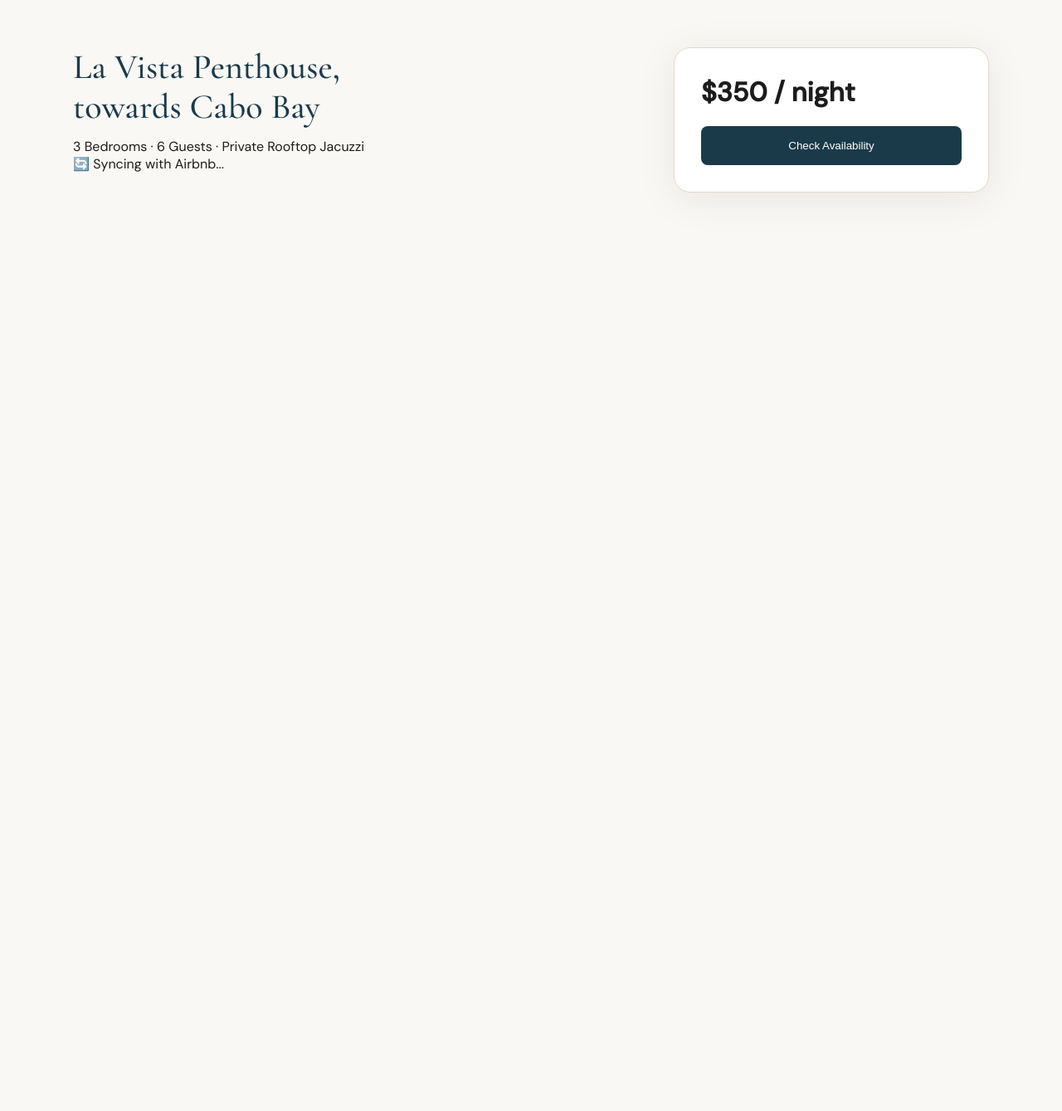
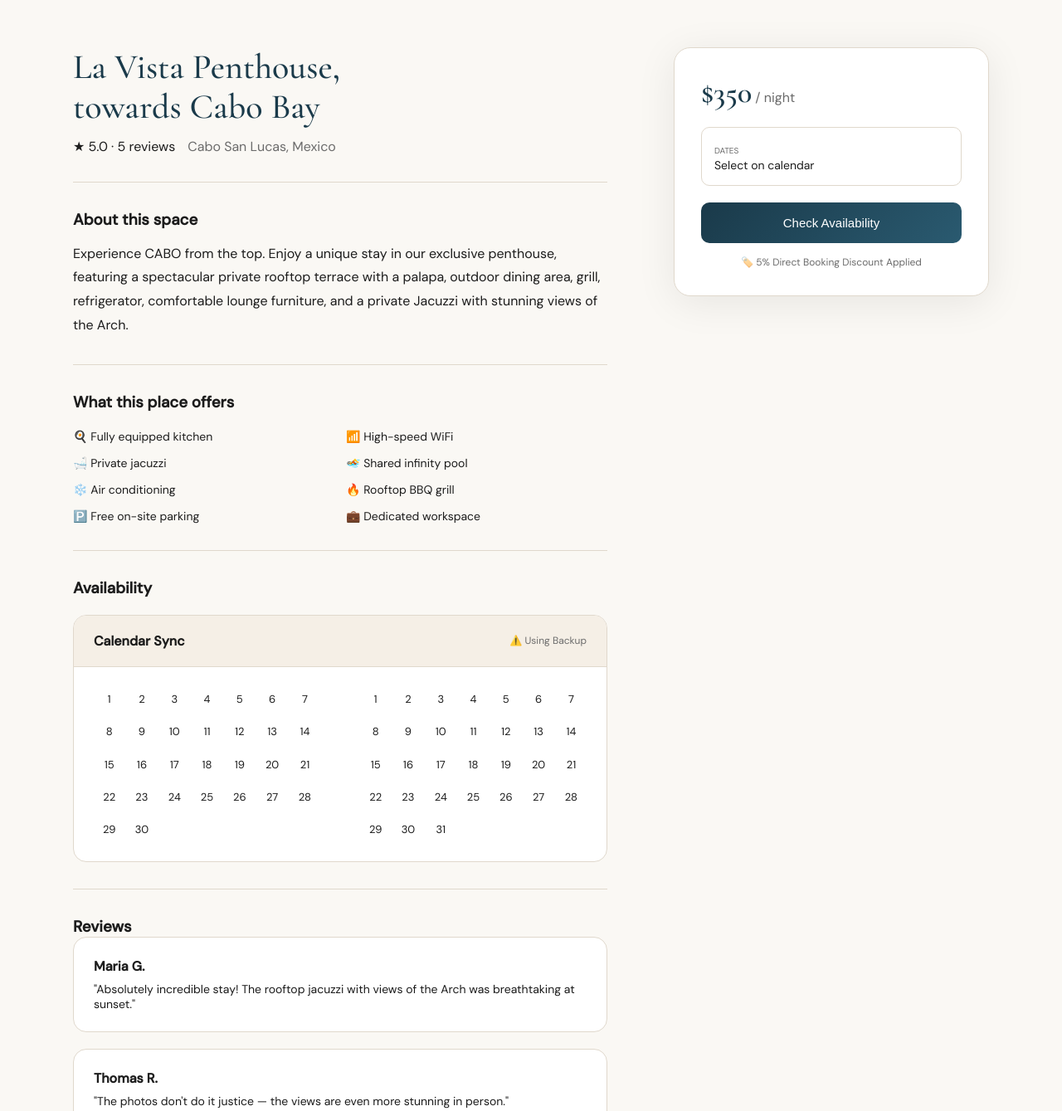
Before and after one commit to thebandandi/lavistapenthouse, a website: page index.html in a window 1280 px wide. Shown: the part 826-2165 px from the top of the page at 83% size. Before the commit the page ends 1118 px from the top, so only its background shows below. Drawn offline with nearby package versions, Linux system fonts and the light colour scheme; no server answers.

Commit message:
Update index.html

```diff
--- a/index.html
+++ b/index.html
@@ -3,7 +3,7 @@
 <head>
 <meta charset="UTF-8">
 <meta name="viewport" content="width=device-width, initial-scale=1.0">
-<title>La Vista Penthouse | Luxury Vacation Rental Cabo San Lucas | Private Rooftop Jacuzzi & Bay Views</title>
+<title>La Vista Penthouse | Luxury Vacation Rental Cabo San Lucas</title>
 <link href="https://fonts.googleapis.com/css2?family=Cormorant+Garamond:ital,wght@0,300;0,400;0,500;0,600;1,300;1,400&family=DM+Sans:wght@300;400;500&display=swap" rel="stylesheet">
 <script src="https://js.stripe.com/v3/"></script>
 <style>
@@ -13,6 +13,8 @@
   nav { position:sticky; top:0; z-index:100; background:rgba(250,248,244,0.93); backdrop-filter:blur(12px); border-bottom:1px solid var(--border); display:flex; align-items:center; justify-content:space-between; padding:16px 48px; }
   .nav-logo { font-family:'Cormorant Garamond',serif; font-size:22px; font-weight:600; color:var(--deep-ocean); }
   .nav-logo span { color:var(--terracotta); }
+  .nav-links { display:flex; gap:32px; }
+  .nav-links a { text-decoration:none; font-size:13px; font-weight:500; color:var(--muted); text-transform:uppercase; letter-spacing:.06em; }
   .gallery-grid { display:grid; grid-template-columns:1fr 1fr; grid-template-rows:380px 380px; gap:4px; position:relative; overflow:hidden; }
   .gallery-grid img { width:100%; height:100%; object-fit:cover; transition:transform .5s ease; cursor:pointer; }
   .gallery-grid img:hover { transform:scale(1.02); }
@@ -20,37 +22,110 @@
   .main-layout { max-width:1200px; margin:0 auto; display:grid; grid-template-columns:1fr 380px; gap:80px; padding:60px 48px; align-items:start; }
   .property-title { font-family:'Cormorant Garamond',serif; font-size:42px; font-weight:500; line-height:1.15; color:var(--deep-ocean); margin-bottom:12px; }
   .booking-widget { position:sticky; top:88px; border:1px solid var(--border); border-radius:20px; padding:32px; background:var(--card-bg); box-shadow:0 8px 48px rgba(0,0,0,.08); }
+  .price-line .price { font-family:'Cormorant Garamond',serif; font-size:36px; font-weight:600; color:var(--deep-ocean); }
+  .book-btn { width:100%; padding:16px; background:linear-gradient(135deg,var(--deep-ocean),#2a5a70); color:#fff; border:none; border-radius:10px; font-size:15px; font-weight:500; cursor:pointer; transition:all .2s; }
+  .book-btn:hover { background:linear-gradient(135deg,var(--terracotta),#d4825a); }
+  .calendar-container { border:1px solid var(--border); border-radius:16px; overflow:hidden; background:var(--card-bg); margin-top:20px; }
+  .cal-header { display:flex; align-items:center; justify-content:space-between; padding:20px 24px; background:var(--sand); border-bottom:1px solid var(--border); }
+  .cal-months { display:grid; grid-template-columns:1fr 1fr; }
+  .cal-month { padding:20px 24px; }
+  .cal-days { display:grid; grid-template-columns:repeat(7,1fr); gap:2px; text-align:center; }
+  .cal-day { aspect-ratio:1; display:flex; align-items:center; justify-content:center; font-size:13px; cursor:pointer; border-radius:50%; }
+  .cal-day.booked { color:var(--border); text-decoration:line-through; cursor:not-allowed; }
+  .amenities-grid { display:grid; grid-template-columns:1fr 1fr; gap:14px; margin-top:20px; }
+  .amenity-item { display:flex; align-items:center; gap:12px; font-size:14px; }
+  .review-card { padding:24px; border:1px solid var(--border); border-radius:16px; background:var(--card-bg); margin-bottom:20px; }
+  .divider { border:none; border-top:1px solid var(--border); margin:32px 0; }
 </style>
 </head>
 <body>
-<nav><div class="nav-logo">La Vista <span>Penthouse</span></div></nav>
-<div class="gallery-grid">
+<nav>
+  <div class="nav-logo">La Vista <span>Penthouse</span></div>
+  <div class="nav-links">
+    <a href="#photos">Photos</a>
+    <a href="#amenities">Amenities</a>
+    <a href="#reviews">Reviews</a>
+  </div>
+</nav>
+
+<div class="gallery-grid" id="photos">
   <img class="gallery-main" src="https://res.cloudinary.com/dxrpu5chf/image/upload/v1773597542/eb4da665-417a-4392-9885-2a88eaef1974_rooftop_view_2_13_xshg2q.avif">
   <img src="https://res.cloudinary.com/dxrpu5chf/image/upload/v1773597525/526a296e-5666-4e6e-81d5-aea202041d8c_Best_nighttime_hot_tub_18_wyust4.avif">
   <img src="https://res.cloudinary.com/dxrpu5chf/image/upload/v1773597538/b3f0dc14-b454-4fac-beb2-4b2789fa8447_Best_daytime_hot_tub_19_oaluts.avif">
 </div>
+
 <div class="main-layout">
   <div class="left-col">
     <h1 class="property-title">La Vista Penthouse,<br>towards Cabo Bay</h1>
-    <p>3 Bedrooms · 6 Guests · Private Rooftop Jacuzzi</p>
-    <div id="availability-status">🔄 Syncing with Airbnb...</div>
+    <div style="margin-bottom:20px;"><span class="rating-badge">★ 5.0 · 5 reviews</span><span style="margin-left:15px; color:var(--muted);">Cabo San Lucas, Mexico</span></div>
+    <hr class="divider">
+    <h3>About this space</h3>
+    <p style="line-height:1.8; margin-top:15px;">Experience CABO from the top. Enjoy a unique stay in our exclusive penthouse, featuring a spectacular private rooftop terrace with a palapa, outdoor dining area, grill, refrigerator, comfortable lounge furniture, and a private Jacuzzi with stunning views of the Arch.</p>
+    <hr class="divider" id="amenities">
+    <h3>What this place offers</h3>
+    <div class="amenities-grid">
+      <div class="amenity-item">🍳 Fully equipped kitchen</div>
+      <div class="amenity-item">📶 High-speed WiFi</div>
+      <div class="amenity-item">🛁 Private jacuzzi</div>
+      <div class="amenity-item">🏊 Shared infinity pool</div>
+      <div class="amenity-item">❄️ Air conditioning</div>
+      <div class="amenity-item">🔥 Rooftop BBQ grill</div>
+      <div class="amenity-item">🅿️ Free on-site parking</div>
+      <div class="amenity-item">💼 Dedicated workspace</div>
+    </div>
+    <hr class="divider">
+    <h3>Availability</h3>
+    <div class="calendar-container">
+      <div class="cal-header"><strong>Calendar Sync</strong> <span id="cal-sync" style="font-size:12px; color:var(--muted);">🔄 Syncing with Airbnb...</span></div>
+      <div class="cal-months"><div class="cal-month"><div class="cal-days" id="cal-0"></div></div><div class="cal-month"><div class="cal-days" id="cal-1"></div></div></div>
+    </div>
+    <hr class="divider" id="reviews">
+    <h3>Reviews</h3>
+    <div class="review-card"><strong>Maria G.</strong><p style="font-size:14px; margin-top:8px;">"Absolutely incredible stay! The rooftop jacuzzi with views of the Arch was breathtaking at sunset."</p></div>
+    <div class="review-card"><strong>Thomas R.</strong><p style="font-size:14px; margin-top:8px;">"The photos don't do it justice — the views are even more stunning in person."</p></div>
   </div>
   <div class="right-col">
     <div class="booking-widget">
-      <div style="font-size:32px; font-weight:600;">$350 / night</div>
-      <button style="width:100%; padding:16px; background:var(--deep-ocean); color:white; border:none; border-radius:8px; margin-top:20px;">Check Availability</button>
+      <div class="price-line"><span class="price">$350</span><span style="color:var(--muted)"> / night</span></div>
+      <div style="margin:20px 0; border:1px solid var(--border); border-radius:10px; padding:15px;"><label style="font-size:10px; text-transform:uppercase; color:var(--muted);">Dates</label><div style="font-size:14px;">Select on calendar</div></div>
+      <button class="book-btn">Check Availability</button>
+      <p style="text-align:center; font-size:12px; color:var(--muted); margin-top:15px;">🏷️ 5% Direct Booking Discount Applied</p>
     </div>
   </div>
 </div>
+
 <script>
+  let booked = new Set();
   async function sync() {
     try {
       const res = await fetch('/api/get-availability');
       const data = await res.json();
-      if(data.ranges) document.getElementById('availability-status').textContent = "✅ Airbnb Sync Successful";
-    } catch(e) { console.log("Sync error", e); }
+      if(data.ranges) {
+        data.ranges.forEach(([s, e]) => {
+          let d = new Date(s);
+          while(d <= new Date(e)) { booked.add(d.toISOString().split('T')[0]); d.setDate(d.getDate()+1); }
+        });
+        document.getElementById('cal-sync').textContent = "✅ Synced with Airbnb";
+        render();
+      }
+    } catch(e) { document.getElementById('cal-sync').textContent = "⚠️ Using Backup"; }
   }
-  sync();
+  function render() {
+    for(let m=0; m<2; m++) {
+      const grid = document.getElementById(`cal-${m}`);
+      grid.innerHTML = '';
+      const now = new Date();
+      const dInM = new Date(now.getFullYear(), now.getMonth() + 1 + m, 0).getDate();
+      for(let i=1; i<=dInM; i++) {
+        const ds = `${now.getFullYear()}-${String(now.getMonth()+1+m).padStart(2,'0')}-${String(i).padStart(2,'0')}`;
+        const el = document.createElement('div');
+        el.className = 'cal-day' + (booked.has(ds) ? ' booked' : '');
+        el.textContent = i;
+        grid.appendChild(el);
+      }
+    }
+  }
+  sync(); render();
 </script>
 </body>
 </html>
```
